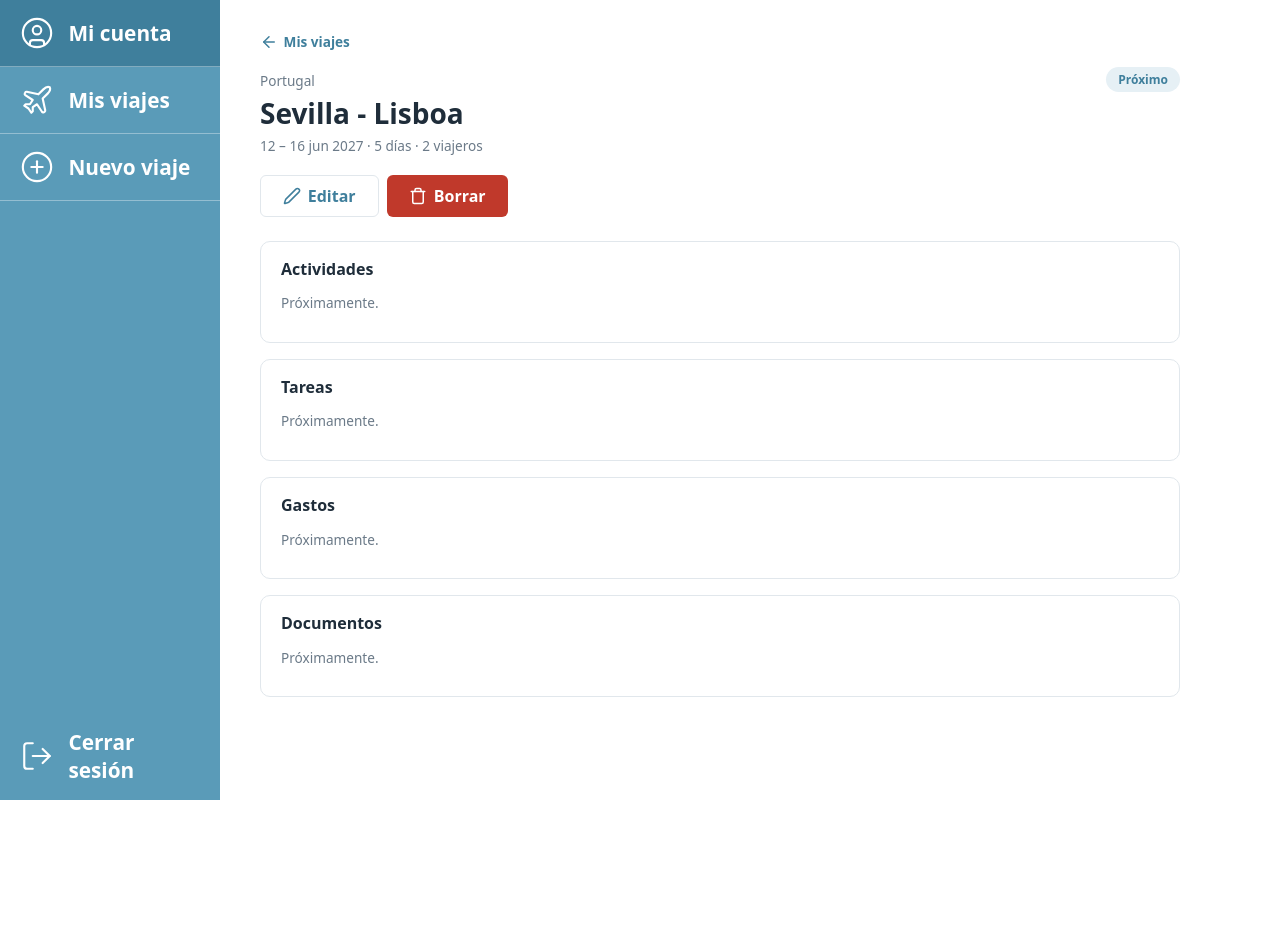
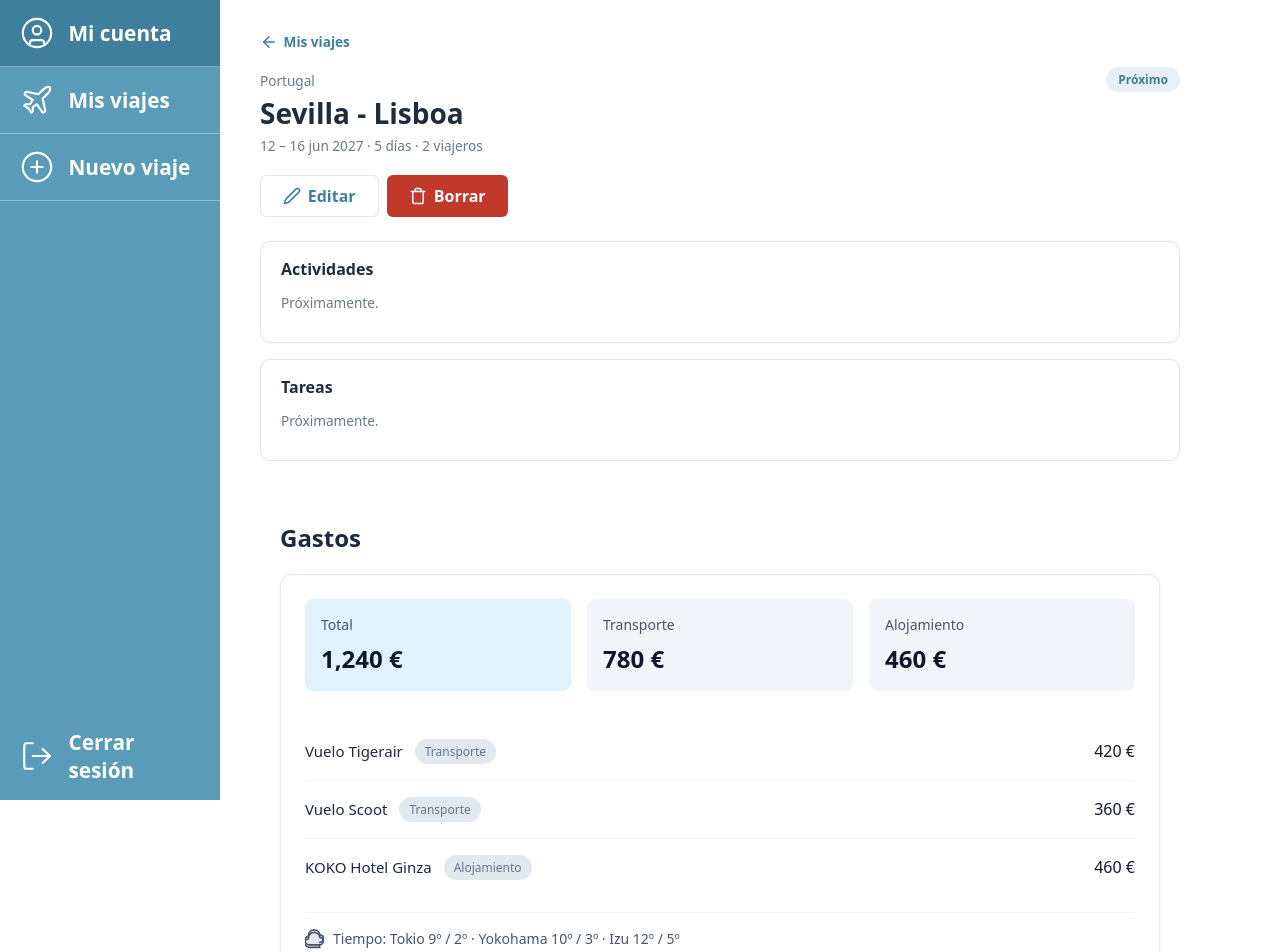
Before and after one commit to julgargil/travel-planner-, an Angular app in the folder frontend/: page /viajes/1 in a window 1280 px wide. Shown: the top 952 px of the page. Before the commit the page ends 800 px from the top, so only its background shows below. Built offline with nearby package versions, Linux system fonts and the light colour scheme.

Commit message:
feat(gastos): estructura e interfaz de la sección de gastos

```diff
--- a/frontend/src/app/features/gastos/gastos.css
+++ b/frontend/src/app/features/gastos/gastos.css
@@ -0,0 +1,109 @@
+.gastos-container {
+  padding: 20px;
+  font-family: system-ui, -apple-system, sans-serif;
+}
+
+.titulo-seccion {
+  font-size: 24px;
+  font-weight: 600;
+  color: #1e293b;
+  margin-bottom: 20px;
+}
+
+.panel-gastos {
+  background: #ffffff;
+  border: 1px solid #e2e8f0;
+  border-radius: 12px;
+  padding: 24px;
+  box-shadow: 0 1px 3px rgba(0,0,0,0.05);
+}
+
+.resumen-tarjetas {
+  display: flex;
+  gap: 16px;
+  margin-bottom: 32px;
+}
+
+.tarjeta-resumen {
+  flex: 1;
+  background: #f1f5f9;
+  border-radius: 8px;
+  padding: 16px;
+  display: flex;
+  flex-direction: column;
+  gap: 8px;
+}
+
+.tarjeta-resumen.destacada {
+  background: #e0f2fe; /* Azul claro para el total */
+}
+
+.tarjeta-label {
+  font-size: 14px;
+  color: #475569;
+}
+
+.tarjeta-valor {
+  font-size: 24px;
+  font-weight: 600;
+  color: #0f172a;
+}
+
+.lista-gastos {
+  display: flex;
+  flex-direction: column;
+}
+
+.gasto-item {
+  display: flex;
+  justify-content: space-between;
+  align-items: center;
+  padding: 16px 0;
+  border-bottom: 1px solid #f1f5f9;
+}
+
+.gasto-item:last-child {
+  border-bottom: none;
+}
+
+.gasto-info {
+  display: flex;
+  align-items: center;
+  gap: 12px;
+}
+
+.gasto-concepto {
+  font-size: 15px;
+  color: #1e293b;
+}
+
+.gasto-badge {
+  background: #e2e8f0;
+  color: #64748b;
+  font-size: 12px;
+  padding: 4px 10px;
+  border-radius: 99px;
+  font-weight: 500;
+}
+
+.gasto-importe {
+  font-size: 16px;
+  font-weight: 500;
+  color: #0f172a;
+}
+
+.widget-tiempo {
+  display: flex;
+  align-items: center;
+  gap: 8px;
+  margin-top: 16px;
+  padding-top: 16px;
+  border-top: 1px solid #f1f5f9;
+  font-size: 14px;
+  color: #475569;
+}
+
+.icono-nube {
+  width: 20px;
+  height: 20px;
+}
--- a/frontend/src/app/features/gastos/gastos.html
+++ b/frontend/src/app/features/gastos/gastos.html
@@ -1,5 +1,41 @@
-<!-- Componente de P4. Solo se edita esta carpeta: gastos/ -->
-<section class="tarjeta seccion">
-  <h2>Gastos</h2>
-  <p class="apagado">Próximamente.</p>
-</section>
+<div class="gastos-container">
+  <h2 class="titulo-seccion">Gastos</h2>
+
+  <div class="panel-gastos">
+    <!-- Tarjetas de Resumen -->
+    <div class="resumen-tarjetas">
+      <div class="tarjeta-resumen destacada">
+        <span class="tarjeta-label">Total</span>
+        <span class="tarjeta-valor">{{ totalGastos | number:'1.0-0' }} €</span>
+      </div>
+      <div class="tarjeta-resumen">
+        <span class="tarjeta-label">Transporte</span>
+        <span class="tarjeta-valor">{{ totalTransporte | number:'1.0-0' }} €</span>
+      </div>
+      <div class="tarjeta-resumen">
+        <span class="tarjeta-label">Alojamiento</span>
+        <span class="tarjeta-valor">{{ totalAlojamiento | number:'1.0-0' }} €</span>
+      </div>
+    </div>
+
+    <!-- Lista de Gastos -->
+    <div class="lista-gastos">
+      <div class="gasto-item" *ngFor="let gasto of gastos">
+        <div class="gasto-info">
+          <span class="gasto-concepto">{{ gasto.concepto }}</span>
+          <span class="gasto-badge">{{ gasto.categoria }}</span>
+        </div>
+        <span class="gasto-importe">{{ gasto.importe }} €</span>
+      </div>
+    </div>
+
+    <!-- Widget del Tiempo -->
+    <div class="widget-tiempo">
+      <svg class="icono-nube" viewBox="0 0 24 24" fill="none" stroke="currentColor" stroke-width="2">
+        <path d="M17.5 19C19.9853 19 22 16.9853 22 14.5C22 12.1388 20.1948 10.2093 17.8829 10.0211C17.4338 6.61117 14.5262 4 11 4C7.13401 4 4 7.13401 4 11C4 11.2336 4.01138 11.4646 4.03357 11.6923C1.77665 12.1469 0 14.1206 0 16.5C0 19.5376 2.46243 22 5.5 22H17.5V19Z" fill="#e2e8f0"/>
+        <path d="M17.5 19H5.5C2.46243 19 0 16.5376 0 13.5C0 11.1206 1.77665 9.14692 4.03357 8.69229C4.01138 8.46461 4 8.23359 4 8C4 4.13401 7.13401 1 11 1C14.5262 1 17.4338 3.61117 17.8829 7.02108C20.1948 7.2093 22 9.13878 22 11.5C22 13.9853 19.9853 16 17.5 16" stroke="#475569" stroke-linecap="round" stroke-linejoin="round"/>
+      </svg>
+      <span>Tiempo: Tokio 9º / 2º · Yokohama 10º / 3º · Izu 12º / 5º</span>
+    </div>
+  </div>
+</div>
--- a/frontend/src/app/features/gastos/gastos.ts
+++ b/frontend/src/app/features/gastos/gastos.ts
@@ -1,9 +1,42 @@
-import { Component } from '@angular/core';
+import { Component, OnInit } from '@angular/core';
+import { CommonModule } from '@angular/common';
+
+interface Gasto {
+  id: number;
+  concepto: string;
+  categoria: string;
+  importe: number;
+}
 
 @Component({
-  imports: [],
   selector: 'app-gastos',
-  styleUrl: './gastos.css',
+  standalone: true,
+  imports: [CommonModule],
   templateUrl: './gastos.html',
+  styleUrls: ['./gastos.css']
 })
-export class Gastos {}
+export class Gastos implements OnInit {
+  gastos: Gasto[] = [
+    { id: 1, concepto: 'Vuelo Tigerair', categoria: 'Transporte', importe: 420 },
+    { id: 2, concepto: 'Vuelo Scoot', categoria: 'Transporte', importe: 360 },
+    { id: 3, concepto: 'KOKO Hotel Ginza', categoria: 'Alojamiento', importe: 460 }
+  ];
+
+  totalGastos: number = 0;
+  totalTransporte: number = 0;
+  totalAlojamiento: number = 0;
+
+  ngOnInit(): void {
+    this.calcularTotales();
+  }
+
+  calcularTotales(): void {
+    this.totalGastos = this.gastos.reduce((sum, g) => sum + g.importe, 0);
+    this.totalTransporte = this.gastos
+      .filter(g => g.categoria === 'Transporte')
+      .reduce((sum, g) => sum + g.importe, 0);
+    this.totalAlojamiento = this.gastos
+      .filter(g => g.categoria === 'Alojamiento')
+      .reduce((sum, g) => sum + g.importe, 0);
+  }
+}
```
